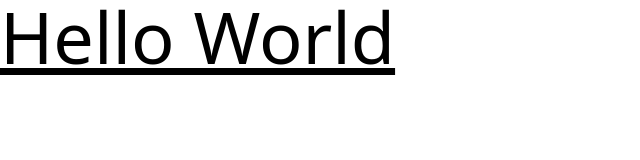
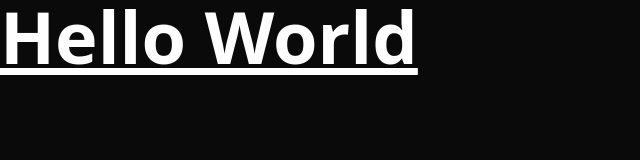
Before and after one commit to iamdipanshugupta/T-2, a website built with Vite: page index.html in a window 1280 px wide. Shown: the whole page, without its empty margins (0-640 px from the left). Built offline with nearby package versions, Linux system fonts and the light colour scheme.

Commit message:
style: update body background color and heading text styles

```diff
--- a/index.html
+++ b/index.html
@@ -7,7 +7,7 @@
     <title>t-2 % feb 2026</title>
     <link rel="stylesheet" href="src/style.css">
   </head>
-  <body>
-    <h1 class="text-7xl underline ">Hello World</h1>
+  <body class="bg-neutral-950">
+    <h1 class="text-7xl underline  text-white font-bold">Hello World</h1>
   </body>
 </html>
```
